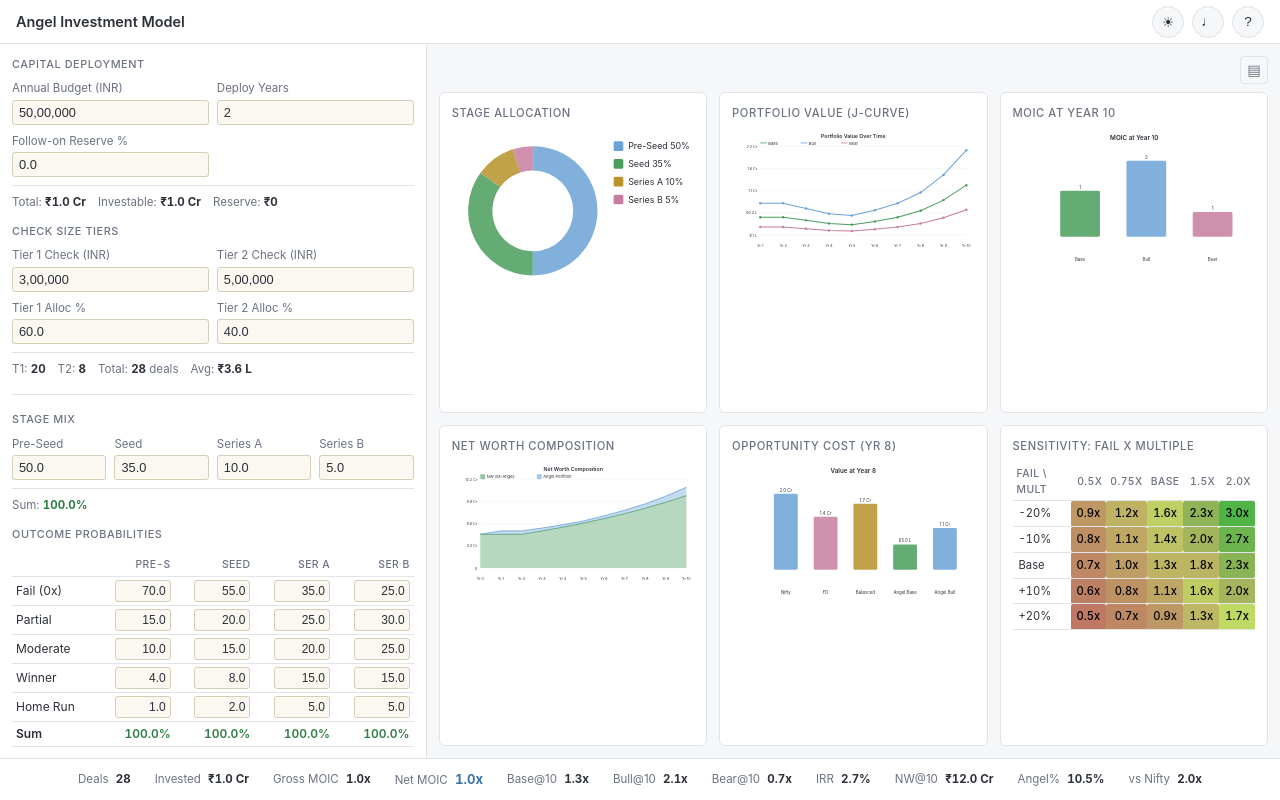
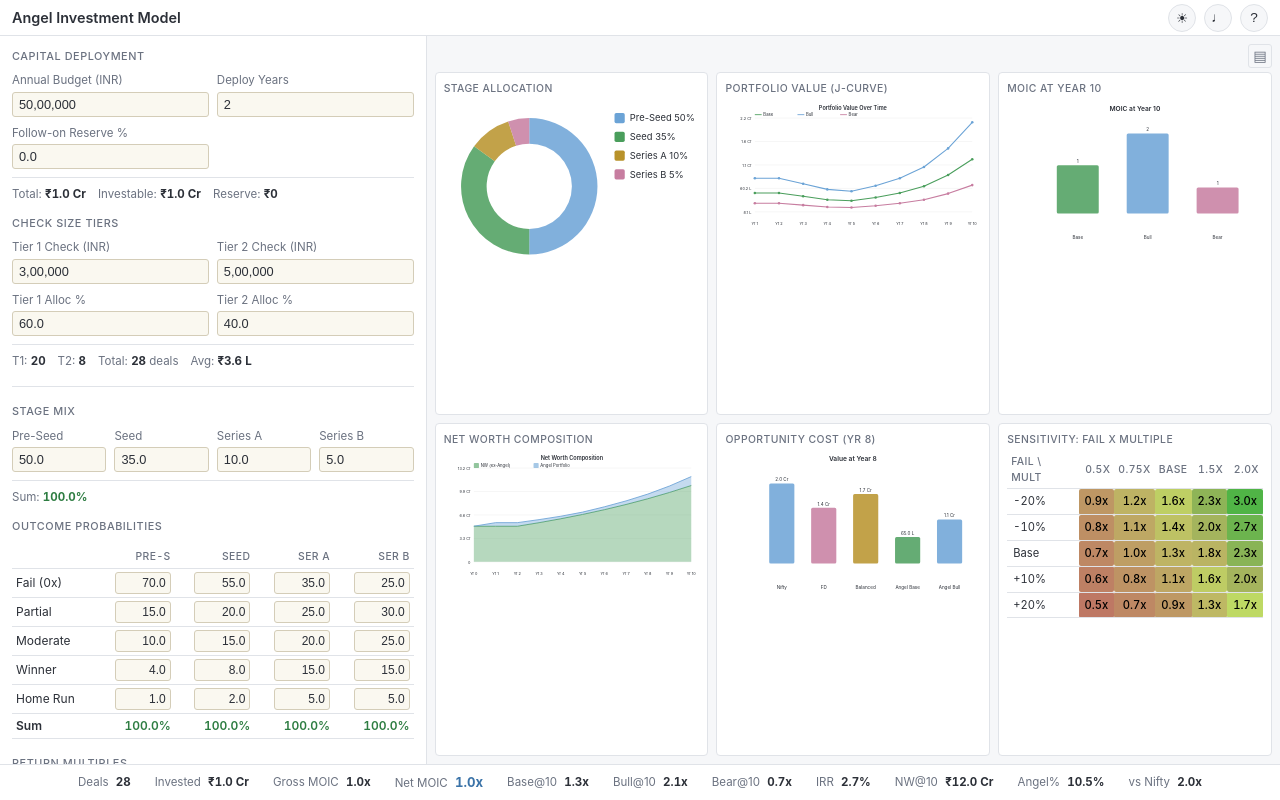
Before and after one commit to ravaan/angel-investment-modeling, a plain HTML site: page index.html in a window 1280 px wide. Drawn offline with Linux system fonts and the light colour scheme.

Commit message:
fix: tighten spacing — reduce wasted space in header, charts, metrics
Header 44→36px, chart gaps 12→8px, chart padding 12→8px,
toolbar margin reduced, metrics bar 42→36px, control buttons 32→28px.
Maximizes chart real estate.

Co-Authored-By: Claude Opus 4.6 (1M context) <noreply@anthropic.com>

```diff
--- a/styles.css
+++ b/styles.css
@@ -90,11 +90,11 @@ body {
   display: flex;
   align-items: center;
   justify-content: space-between;
-  padding: var(--sp-2) var(--sp-4);
+  padding: 0 var(--sp-3);
   border-bottom: 1px solid var(--border);
   background: var(--bg-card);
   transition: background var(--transition);
-  height: 44px;
+  height: 36px;
   flex-shrink: 0;
 }
 .logo {
@@ -107,8 +107,8 @@ body {
   gap: var(--sp-2);
 }
 .controls button {
-  width: 32px;
-  height: 32px;
+  width: 28px;
+  height: 28px;
   border-radius: 50%;
   border: 1px solid var(--border);
   background: var(--bg);
@@ -137,7 +137,7 @@ body {
 .app-layout {
   display: grid;
   grid-template-columns: minmax(300px, 1fr) 2fr;
-  height: calc(100vh - 44px - 42px);
+  height: calc(100vh - 36px - 36px);
 }
 
 /* Config Panel (left) */
@@ -162,20 +162,20 @@ body {
 /* Charts Panel (right) */
 .charts-panel {
   overflow-y: auto;
-  padding: var(--sp-3);
+  padding: var(--sp-2);
   display: flex;
   flex-direction: column;
 }
 .charts-toolbar {
   display: flex;
   justify-content: flex-end;
-  margin-bottom: var(--sp-2);
+  margin-bottom: var(--sp-1);
   flex-shrink: 0;
 }
 .charts-toolbar button {
-  width: 28px;
-  height: 28px;
-  border-radius: 4px;
+  width: 24px;
+  height: 24px;
+  border-radius: 3px;
   border: 1px solid var(--border);
   background: var(--bg);
   color: var(--text-muted);
@@ -193,7 +193,7 @@ body {
 .charts-grid {
   display: grid;
   grid-template-columns: 1fr 1fr;
-  gap: var(--sp-3);
+  gap: var(--sp-2);
   flex: 1;
 }
 .charts-grid.cols-3 {
@@ -202,19 +202,19 @@ body {
 .chart-cell {
   background: var(--bg-card);
   border: 1px solid var(--border);
-  border-radius: 6px;
-  padding: var(--sp-3);
+  border-radius: 4px;
+  padding: var(--sp-2);
   display: flex;
   flex-direction: column;
   min-height: 0;
 }
 .chart-cell h3 {
-  font-size: 0.7rem;
+  font-size: 0.65rem;
   font-weight: 500;
   color: var(--text-muted);
   text-transform: uppercase;
-  letter-spacing: 0.05em;
-  margin-bottom: var(--sp-2);
+  letter-spacing: 0.04em;
+  margin-bottom: var(--sp-1);
 }
 .chart-cell svg,
 .chart-cell table {
@@ -242,7 +242,7 @@ body {
   bottom: 0;
   left: 0;
   right: 0;
-  height: 42px;
+  height: 36px;
   z-index: 150;
   background: var(--bg-card);
   border-top: 1px solid var(--border);
```
